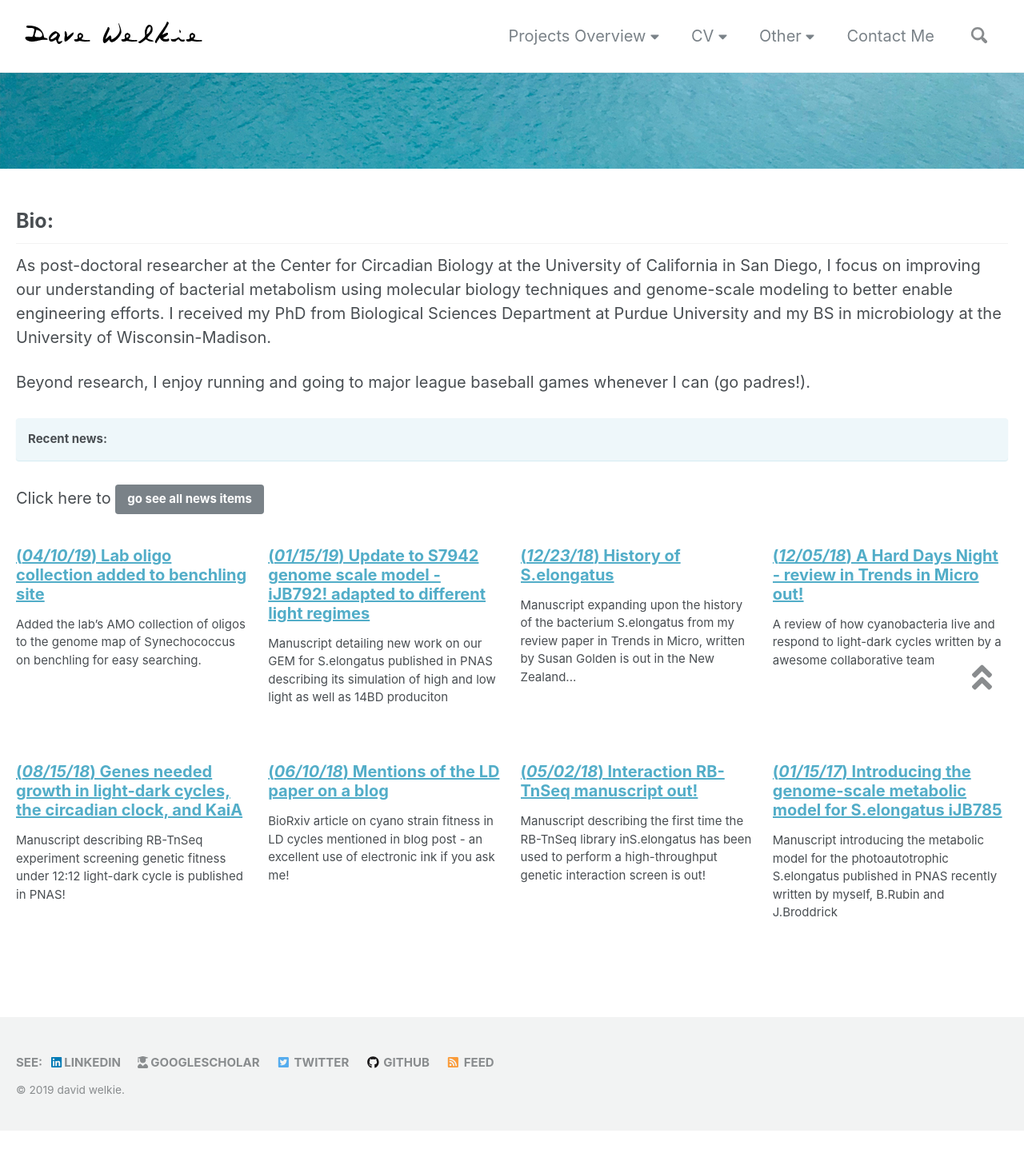
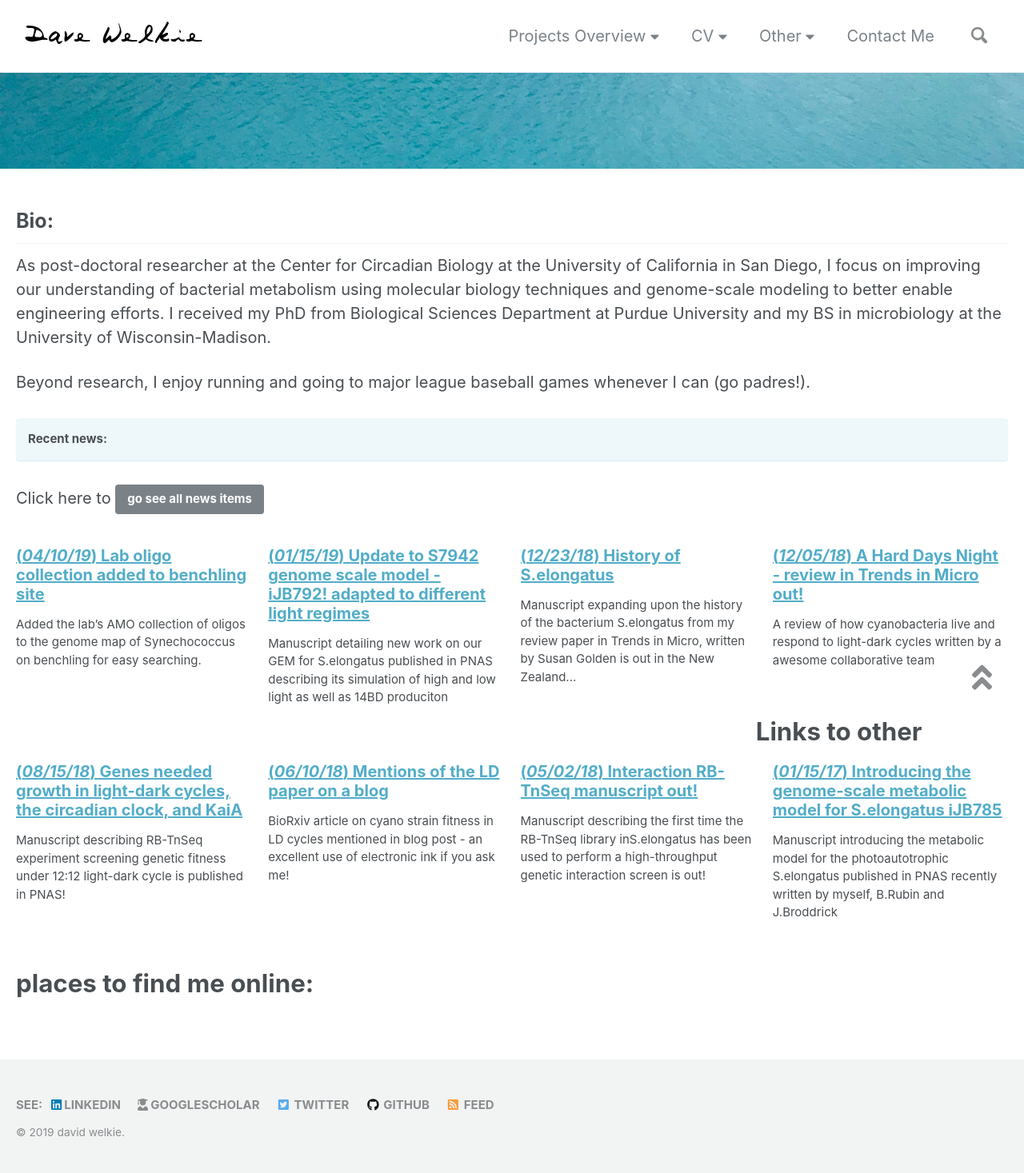
Before and after one commit to dwelkie/dwelkie.github.io, a Jekyll site: the page built from _pages/home.md, in a window 1280 px wide. Shown: the whole page at 80% size. Built offline with Jekyll 4.4.1, drawn with Linux system fonts in a browser that asks for light colours; nearby versions of some CDN libraries; before the commit the page ends 1414 px from its top, so only the background shows below that.

Commit message:
Update home.md

```diff
--- a/_pages/home.md
+++ b/_pages/home.md
@@ -24,3 +24,6 @@ Click here to [go see all news items](/Blog/){: .btn .btn--primary}
     {% include archive-single.html type="grid" %}
   {% endfor %}
 </div>
+
+<bk/>
+# Links to other places to find me online:
```
